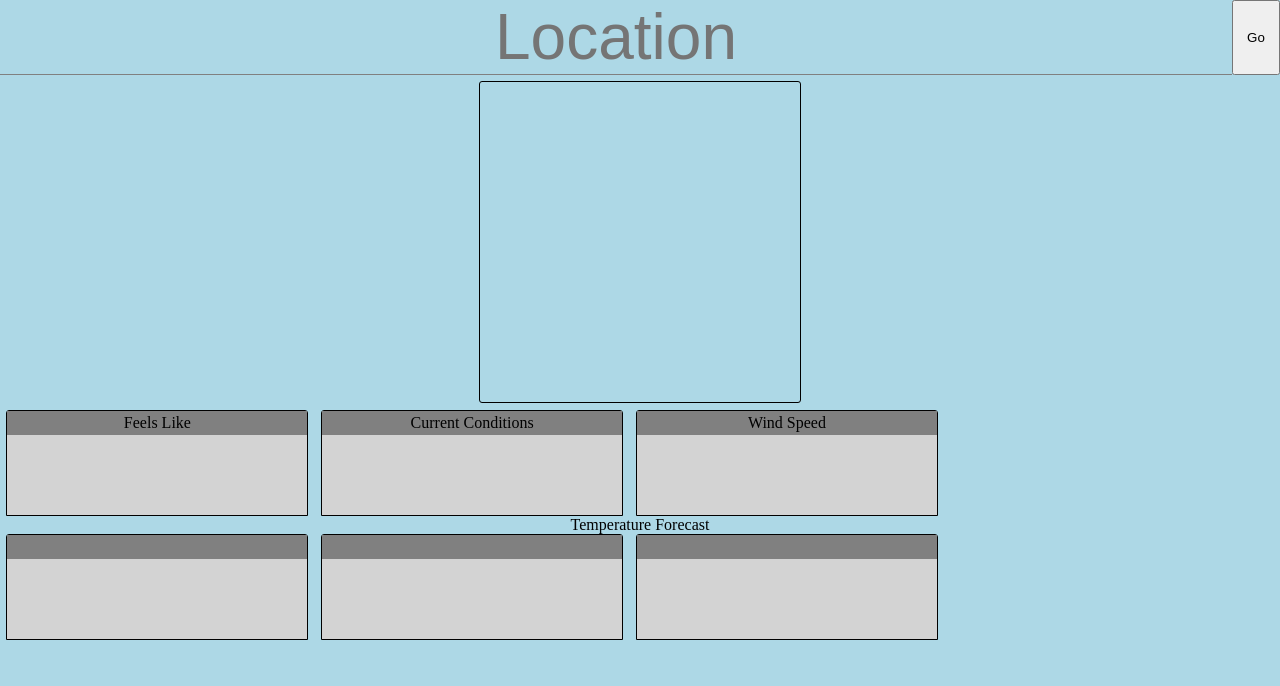
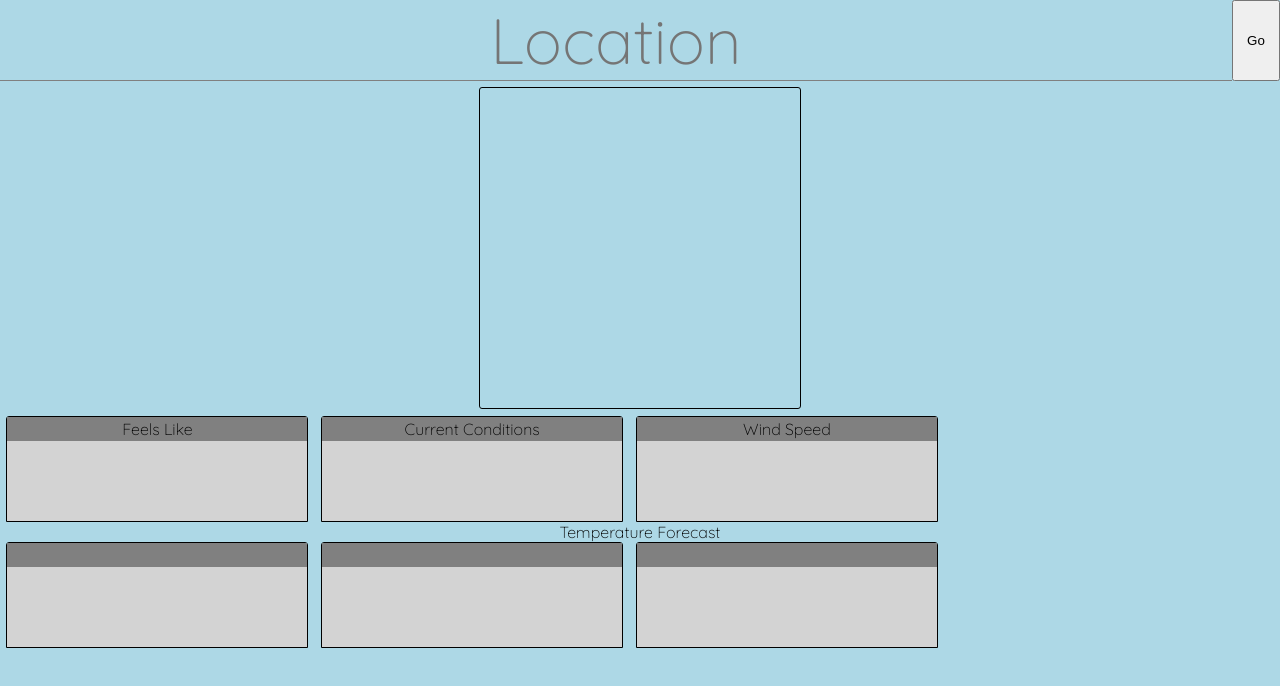
Before and after one commit to eccol/weather-app, a website built with webpack: page src/index.html in a window 1280 px wide. Built offline with nearby package versions, Linux system fonts and the light colour scheme; no server answers.

Commit message:
Set font to Quicksand

```diff
--- a/src/style.css
+++ b/src/style.css
@@ -1,3 +1,5 @@
+@import url('https://fonts.googleapis.com/css2?family=Quicksand:wght@300&display=swap');
+
 :root {
   --bg: lightblue;
   --card-header-color: gray;
@@ -12,6 +14,7 @@
 
 body {
   background-color: var(--bg);
+  font-family: 'Quicksand', sans-serif;
 }
 
 .container,
@@ -42,6 +45,7 @@ body {
   border-bottom: solid gray 1px;
   background-color: transparent;
   color: var(--text-color);
+  font-family: 'Quicksand', sans-serif;
 
   text-align: center;
   font-size: 4rem;
```
